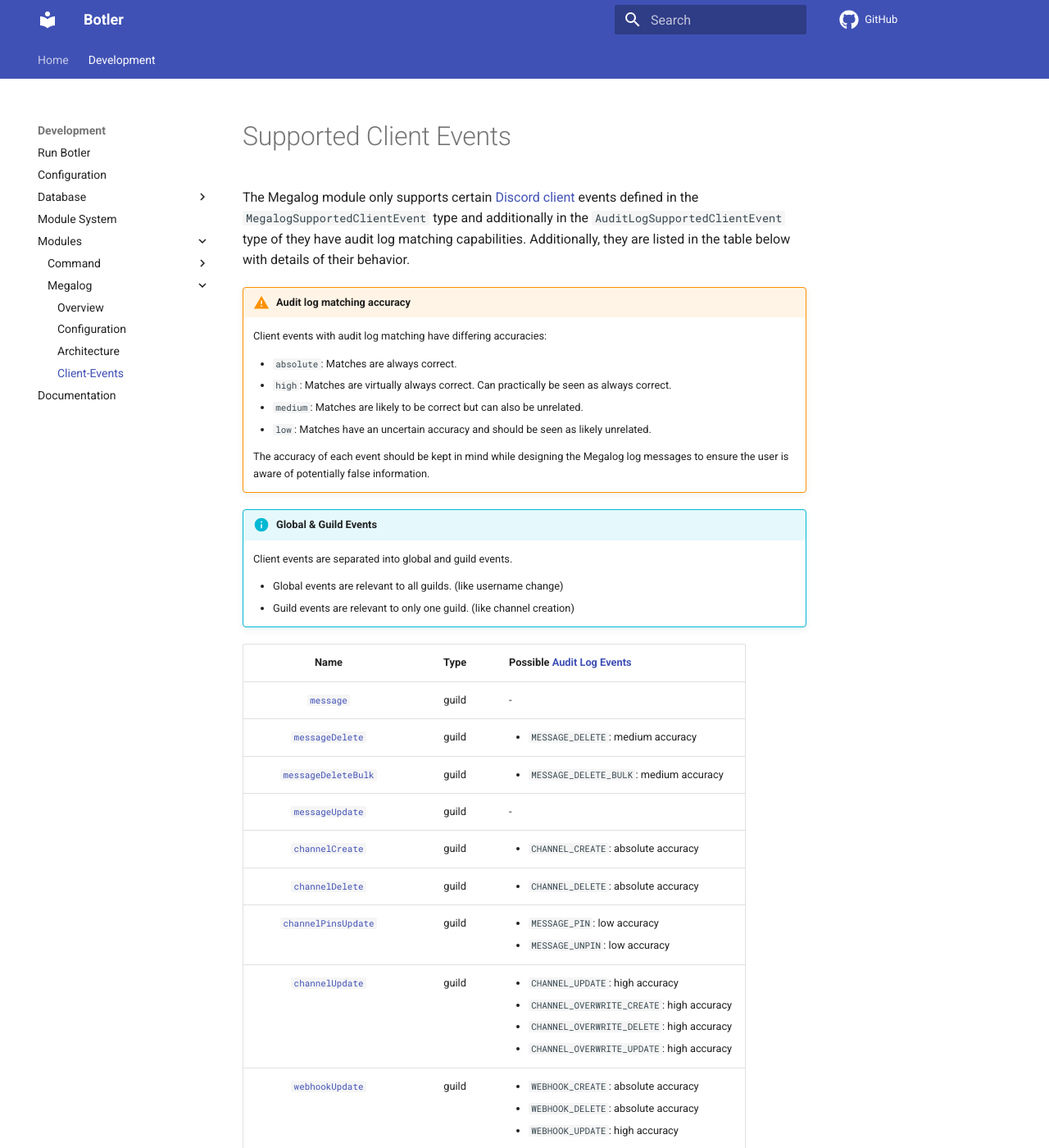
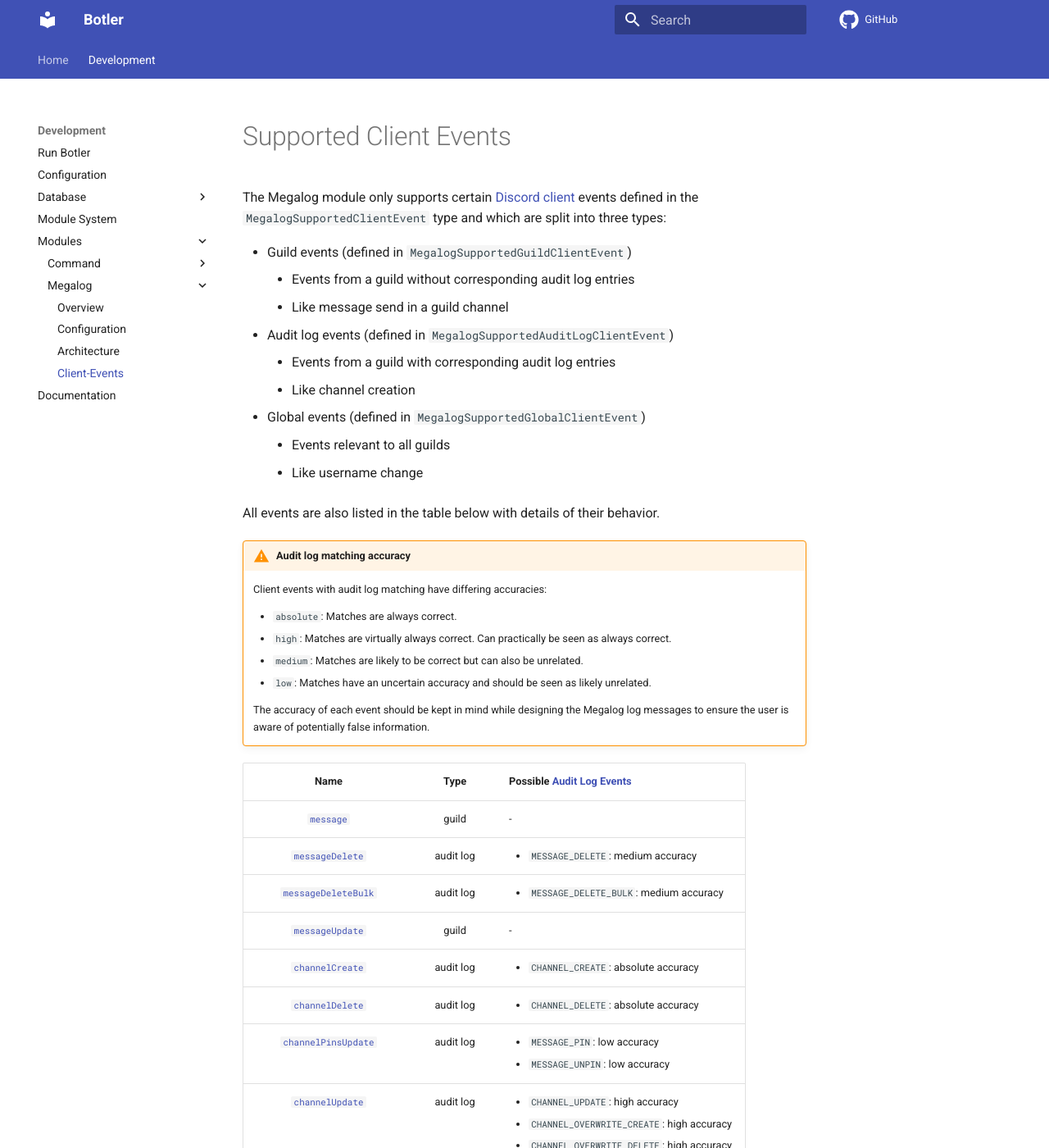
Before and after one commit to Botler-Dev/Botler, an MkDocs documentation site: the page built from docs/Development/Modules/Megalog/Client-Events.md, in a window 1280 px wide and 1400 px high. Shown: the whole window at 82% size. Built offline with MkDocs 1.6.1 and Material for MkDocs 9.7.7, drawn with Linux system fonts in a browser that asks for light colours; comment, search, counter and statistics services are not loaded; some of the changed text lies outside the part shown.

Commit message:
docs(megalog): update docs

```diff
--- a/docs/Development/Modules/Megalog/Client-Events.md
+++ b/docs/Development/Modules/Megalog/Client-Events.md
@@ -1,6 +1,18 @@
 # Supported Client Events
 
-The Megalog module only supports certain [Discord client](https://discord.js.org/#/docs/main/stable/class/Client) events defined in the `MegalogSupportedClientEvent` type and additionally in the `AuditLogSupportedClientEvent` type of they have audit log matching capabilities. Additionally, they are listed in the table below with details of their behavior.
+The Megalog module only supports certain [Discord client](https://discord.js.org/#/docs/main/stable/class/Client) events defined in the `MegalogSupportedClientEvent` type and which are split into three types:
+
+- Guild events (defined in `MegalogSupportedGuildClientEvent`)
+    - Events from a guild without corresponding audit log entries
+    - Like message send in a guild channel
+- Audit log events (defined in `MegalogSupportedAuditLogClientEvent`)
+    - Events from a guild with corresponding audit log entries
+    - Like channel creation
+- Global events (defined in `MegalogSupportedGlobalClientEvent`)
+    - Events relevant to all guilds
+    - Like username change
+
+All events are also listed in the table below with details of their behavior.
 
 !!! warning "Audit log matching accuracy"
     Client events with audit log matching have differing accuracies:
@@ -12,41 +24,35 @@ The Megalog module only supports certain [Discord client](https://discord.js.org
 
     The accuracy of each event should be kept in mind while designing the Megalog log messages to ensure the user is aware of potentially false information.
 
-!!! info "Global & Guild Events"
-    Client events are separated into global and guild events.
-
-    - Global events are relevant to all guilds. (like username change)
-    - Guild events are relevant to only one guild. (like channel creation)
-
-|                                                             Name                                                             |  Type  | Possible [Audit Log Events](https://discord.com/developers/docs/resources/audit-log#audit-log-entry-object-audit-log-events)                                                                            |
-| :--------------------------------------------------------------------------------------------------------------------------: | :----: | :------------------------------------------------------------------------------------------------------------------------------------------------------------------------------------------------------ |
-|                    [`message`](https://discord.js.org/#/docs/main/stable/class/Client?scrollTo=e-message)                    | guild  | -                                                                                                                                                                                                       |
-|              [`messageDelete`](https://discord.js.org/#/docs/main/stable/class/Client?scrollTo=e-messageDelete)              | guild  | <ul><li>`MESSAGE_DELETE`: medium accuracy</li></ul>                                                                                                                                                     |
-|          [`messageDeleteBulk`](https://discord.js.org/#/docs/main/stable/class/Client?scrollTo=e-messageDeleteBulk)          | guild  | <ul><li>`MESSAGE_DELETE_BULK`: medium accuracy</li></ul>                                                                                                                                                |
-|              [`messageUpdate`](https://discord.js.org/#/docs/main/stable/class/Client?scrollTo=e-messageUpdate)              | guild  | -                                                                                                                                                                                                       |
-|              [`channelCreate`](https://discord.js.org/#/docs/main/stable/class/Client?scrollTo=e-channelCreate)              | guild  | <ul><li>`CHANNEL_CREATE`: absolute accuracy</li></ul>                                                                                                                                                   |
-|              [`channelDelete`](https://discord.js.org/#/docs/main/stable/class/Client?scrollTo=e-channelDelete)              | guild  | <ul><li>`CHANNEL_DELETE`: absolute accuracy</li></ul>                                                                                                                                                   |
-|          [`channelPinsUpdate`](https://discord.js.org/#/docs/main/stable/class/Client?scrollTo=e-channelPinsUpdate)          | guild  | <ul><li>`MESSAGE_PIN`: low accuracy</li><li>`MESSAGE_UNPIN`: low accuracy</li></ul>                                                                                                                     |
-|              [`channelUpdate`](https://discord.js.org/#/docs/main/stable/class/Client?scrollTo=e-channelUpdate)              | guild  | <ul><li>`CHANNEL_UPDATE`: high accuracy</li><li>`CHANNEL_OVERWRITE_CREATE`: high accuracy</li><li>`CHANNEL_OVERWRITE_DELETE`: high accuracy</li><li>`CHANNEL_OVERWRITE_UPDATE`: high accuracy</li></ul> |
-|              [`webhookUpdate`](https://discord.js.org/#/docs/main/stable/class/Client?scrollTo=e-webhookUpdate)              | guild  | <ul><li>`WEBHOOK_CREATE`: absolute accuracy</li><li>`WEBHOOK_DELETE`: absolute accuracy</li><li>`WEBHOOK_UPDATE`: high accuracy</li></ul>                                                               |
-|                [`emojiCreate`](https://discord.js.org/#/docs/main/stable/class/Client?scrollTo=e-emojiCreate)                | guild  | <ul><li>`EMOJI_CREATE`: absolute accuracy</li></ul>                                                                                                                                                     |
-|                [`emojiDelete`](https://discord.js.org/#/docs/main/stable/class/Client?scrollTo=e-emojiDelete)                | guild  | <ul><li>`EMOJI_DELETE`: absolute accuracy</li></ul>                                                                                                                                                     |
-|                [`emojiUpdate`](https://discord.js.org/#/docs/main/stable/class/Client?scrollTo=e-emojiUpdate)                | guild  | <ul><li>`EMOJI_UPDATE`: high accuracy</li></ul>                                                                                                                                                         |
-|                [`guildBanAdd`](https://discord.js.org/#/docs/main/stable/class/Client?scrollTo=e-guildBanAdd)                | guild  | <ul><li>`MEMBER_BAN_ADD`: high accuracy</li></ul>                                                                                                                                                       |
-|             [`guildBanRemove`](https://discord.js.org/#/docs/main/stable/class/Client?scrollTo=e-guildBanRemove)             | guild  | <ul><li>`MEMBER_BAN_REMOVE`: high accuracy</li></ul>                                                                                                                                                    |
-|             [`guildMemberAdd`](https://discord.js.org/#/docs/main/stable/class/Client?scrollTo=e-guildMemberAdd)             | guild  | -                                                                                                                                                                                                       |
-|          [`guildMemberRemove`](https://discord.js.org/#/docs/main/stable/class/Client?scrollTo=e-guildMemberRemove)          | guild  | <ul><li>`MEMBER_BAN_ADD`: high accuracy</li><li>`MEMBER_KICK`: high accuracy</li></ul>                                                                                                                  |
-|          [`guildMemberUpdate`](https://discord.js.org/#/docs/main/stable/class/Client?scrollTo=e-guildMemberUpdate)          | guild  | <ul><li>`MEMBER_UPDATE`: high accuracy</li><li>`MEMBER_ROLE_UPDATE`: high accuracy</li></ul>                                                                                                            |
-|    [`guildIntegrationsUpdate`](https://discord.js.org/#/docs/main/stable/class/Client?scrollTo=e-guildIntegrationsUpdate)    | guild  | <ul><li>`INTEGRATION_DELETE`: medium accuracy</li></ul>                                                                                                                                                 |
-|                [`guildUpdate`](https://discord.js.org/#/docs/main/stable/class/Client?scrollTo=e-guildUpdate)                | guild  | <ul><li>`GUILD_UPDATE`: high accuracy</li></ul>                                                                                                                                                         |
-|               [`inviteCreate`](https://discord.js.org/#/docs/main/stable/class/Client?scrollTo=e-inviteCreate)               | guild  | <ul><li>`INVITE_CREATE`: absolute accuracy</li></ul>                                                                                                                                                    |
-|               [`inviteDelete`](https://discord.js.org/#/docs/main/stable/class/Client?scrollTo=e-inviteDelete)               | guild  | <ul><li>`INVITE_DELETE`: absolute accuracy</li></ul>                                                                                                                                                    |
-|                 [`roleCreate`](https://discord.js.org/#/docs/main/stable/class/Client?scrollTo=e-roleCreate)                 | guild  | <ul><li>`ROLE_CREATE`: absolute accuracy</li></ul>                                                                                                                                                      |
-|                 [`roleDelete`](https://discord.js.org/#/docs/main/stable/class/Client?scrollTo=e-roleDelete)                 | guild  | <ul><li>`ROLE_DELETE`: absolute accuracy</li></ul>                                                                                                                                                      |
-|                 [`roleUpdate`](https://discord.js.org/#/docs/main/stable/class/Client?scrollTo=e-roleUpdate)                 | guild  | <ul><li>`ROLE_UPDATE`: high accuracy</li></ul>                                                                                                                                                          |
-|           [`voiceStateUpdate`](https://discord.js.org/#/docs/main/stable/class/Client?scrollTo=e-voiceStateUpdate)           | guild  | <ul><li>`MEMBER_DISCONNECT`: low accuracy</li><li>`MEMBER_MOVE`: low accuracy</li><li>`MEMBER_UPDATE`: high accuracy</li></ul>                                                                          |
-|   [`messageReactionRemoveAll`](https://discord.js.org/#/docs/main/stable/class/Client?scrollTo=e-messageReactionRemoveAll)   | guild  | -                                                                                                                                                                                                       |
-| [`messageReactionRemoveEmoji`](https://discord.js.org/#/docs/main/stable/class/Client?scrollTo=e-messageReactionRemoveEmoji) | guild  | -                                                                                                                                                                                                       |
-|         [`messageReactionAdd`](https://discord.js.org/#/docs/main/stable/class/Client?scrollTo=e-messageReactionAdd)         | guild  | -                                                                                                                                                                                                       |
-|      [`messageReactionRemove`](https://discord.js.org/#/docs/main/stable/class/Client?scrollTo=e-messageReactionRemove)      | guild  | -                                                                                                                                                                                                       |
-|                 [`userUpdate`](https://discord.js.org/#/docs/main/stable/class/Client?scrollTo=e-userUpdate)                 | global | -                                                                                                                                                                                                       |
+|                                                             Name                                                             |   Type    | Possible [Audit Log Events](https://discord.com/developers/docs/resources/audit-log#audit-log-entry-object-audit-log-events)                                                                            |
+| :--------------------------------------------------------------------------------------------------------------------------: | :-------: | :------------------------------------------------------------------------------------------------------------------------------------------------------------------------------------------------------ |
+|                    [`message`](https://discord.js.org/#/docs/main/stable/class/Client?scrollTo=e-message)                    |   guild   | -                                                                                                                                                                                                       |
+|              [`messageDelete`](https://discord.js.org/#/docs/main/stable/class/Client?scrollTo=e-messageDelete)              | audit log | <ul><li>`MESSAGE_DELETE`: medium accuracy</li></ul>                                                                                                                                                     |
+|          [`messageDeleteBulk`](https://discord.js.org/#/docs/main/stable/class/Client?scrollTo=e-messageDeleteBulk)          | audit log | <ul><li>`MESSAGE_DELETE_BULK`: medium accuracy</li></ul>                                                                                                                                                |
+|              [`messageUpdate`](https://discord.js.org/#/docs/main/stable/class/Client?scrollTo=e-messageUpdate)              |   guild   | -                                                                                                                                                                                                       |
+|              [`channelCreate`](https://discord.js.org/#/docs/main/stable/class/Client?scrollTo=e-channelCreate)              | audit log | <ul><li>`CHANNEL_CREATE`: absolute accuracy</li></ul>                                                                                                                                                   |
+|              [`channelDelete`](https://discord.js.org/#/docs/main/stable/class/Client?scrollTo=e-channelDelete)              | audit log | <ul><li>`CHANNEL_DELETE`: absolute accuracy</li></ul>                                                                                                                                                   |
+|          [`channelPinsUpdate`](https://discord.js.org/#/docs/main/stable/class/Client?scrollTo=e-channelPinsUpdate)          | audit log | <ul><li>`MESSAGE_PIN`: low accuracy</li><li>`MESSAGE_UNPIN`: low accuracy</li></ul>                                                                                                                     |
+|              [`channelUpdate`](https://discord.js.org/#/docs/main/stable/class/Client?scrollTo=e-channelUpdate)              | audit log | <ul><li>`CHANNEL_UPDATE`: high accuracy</li><li>`CHANNEL_OVERWRITE_CREATE`: high accuracy</li><li>`CHANNEL_OVERWRITE_DELETE`: high accuracy</li><li>`CHANNEL_OVERWRITE_UPDATE`: high accuracy</li></ul> |
+|              [`webhookUpdate`](https://discord.js.org/#/docs/main/stable/class/Client?scrollTo=e-webhookUpdate)              | audit log | <ul><li>`WEBHOOK_CREATE`: absolute accuracy</li><li>`WEBHOOK_DELETE`: absolute accuracy</li><li>`WEBHOOK_UPDATE`: high accuracy</li></ul>                                                               |
+|                [`emojiCreate`](https://discord.js.org/#/docs/main/stable/class/Client?scrollTo=e-emojiCreate)                | audit log | <ul><li>`EMOJI_CREATE`: absolute accuracy</li></ul>                                                                                                                                                     |
+|                [`emojiDelete`](https://discord.js.org/#/docs/main/stable/class/Client?scrollTo=e-emojiDelete)                | audit log | <ul><li>`EMOJI_DELETE`: absolute accuracy</li></ul>                                                                                                                                                     |
+|                [`emojiUpdate`](https://discord.js.org/#/docs/main/stable/class/Client?scrollTo=e-emojiUpdate)                | audit log | <ul><li>`EMOJI_UPDATE`: high accuracy</li></ul>                                                                                                                                                         |
+|                [`guildBanAdd`](https://discord.js.org/#/docs/main/stable/class/Client?scrollTo=e-guildBanAdd)                | audit log | <ul><li>`MEMBER_BAN_ADD`: high accuracy</li></ul>                                                                                                                                                       |
+|             [`guildBanRemove`](https://discord.js.org/#/docs/main/stable/class/Client?scrollTo=e-guildBanRemove)             | audit log | <ul><li>`MEMBER_BAN_REMOVE`: high accuracy</li></ul>                                                                                                                                                    |
+|             [`guildMemberAdd`](https://discord.js.org/#/docs/main/stable/class/Client?scrollTo=e-guildMemberAdd)             |   guild   | -                                                                                                                                                                                                       |
+|          [`guildMemberRemove`](https://discord.js.org/#/docs/main/stable/class/Client?scrollTo=e-guildMemberRemove)          | audit log | <ul><li>`MEMBER_BAN_ADD`: high accuracy</li><li>`MEMBER_KICK`: high accuracy</li></ul>                                                                                                                  |
+|          [`guildMemberUpdate`](https://discord.js.org/#/docs/main/stable/class/Client?scrollTo=e-guildMemberUpdate)          | audit log | <ul><li>`MEMBER_UPDATE`: high accuracy</li><li>`MEMBER_ROLE_UPDATE`: high accuracy</li></ul>                                                                                                            |
+|    [`guildIntegrationsUpdate`](https://discord.js.org/#/docs/main/stable/class/Client?scrollTo=e-guildIntegrationsUpdate)    | audit log | <ul><li>`INTEGRATION_DELETE`: medium accuracy</li></ul>                                                                                                                                                 |
+|                [`guildUpdate`](https://discord.js.org/#/docs/main/stable/class/Client?scrollTo=e-guildUpdate)                | audit log | <ul><li>`GUILD_UPDATE`: high accuracy</li></ul>                                                                                                                                                         |
+|               [`inviteCreate`](https://discord.js.org/#/docs/main/stable/class/Client?scrollTo=e-inviteCreate)               | audit log | <ul><li>`INVITE_CREATE`: absolute accuracy</li></ul>                                                                                                                                                    |
+|               [`inviteDelete`](https://discord.js.org/#/docs/main/stable/class/Client?scrollTo=e-inviteDelete)               | audit log | <ul><li>`INVITE_DELETE`: absolute accuracy</li></ul>                                                                                                                                                    |
+|                 [`roleCreate`](https://discord.js.org/#/docs/main/stable/class/Client?scrollTo=e-roleCreate)                 | audit log | <ul><li>`ROLE_CREATE`: absolute accuracy</li></ul>                                                                                                                                                      |
+|                 [`roleDelete`](https://discord.js.org/#/docs/main/stable/class/Client?scrollTo=e-roleDelete)                 | audit log | <ul><li>`ROLE_DELETE`: absolute accuracy</li></ul>                                                                                                                                                      |
+|                 [`roleUpdate`](https://discord.js.org/#/docs/main/stable/class/Client?scrollTo=e-roleUpdate)                 | audit log | <ul><li>`ROLE_UPDATE`: high accuracy</li></ul>                                                                                                                                                          |
+|           [`voiceStateUpdate`](https://discord.js.org/#/docs/main/stable/class/Client?scrollTo=e-voiceStateUpdate)           | audit log | <ul><li>`MEMBER_DISCONNECT`: low accuracy</li><li>`MEMBER_MOVE`: low accuracy</li><li>`MEMBER_UPDATE`: high accuracy</li></ul>                                                                          |
+|   [`messageReactionRemoveAll`](https://discord.js.org/#/docs/main/stable/class/Client?scrollTo=e-messageReactionRemoveAll)   |   guild   | -                                                                                                                                                                                                       |
+| [`messageReactionRemoveEmoji`](https://discord.js.org/#/docs/main/stable/class/Client?scrollTo=e-messageReactionRemoveEmoji) |   guild   | -                                                                                                                                                                                                       |
+|         [`messageReactionAdd`](https://discord.js.org/#/docs/main/stable/class/Client?scrollTo=e-messageReactionAdd)         |   guild   | -                                                                                                                                                                                                       |
+|      [`messageReactionRemove`](https://discord.js.org/#/docs/main/stable/class/Client?scrollTo=e-messageReactionRemove)      |   guild   | -                                                                                                                                                                                                       |
+|                 [`userUpdate`](https://discord.js.org/#/docs/main/stable/class/Client?scrollTo=e-userUpdate)                 |  global   | -                                                                                                                                                                                                       |
```
Also changed, not shown: docs/Development/Modules/Megalog/Architecture.md (+5 -1 lines).
